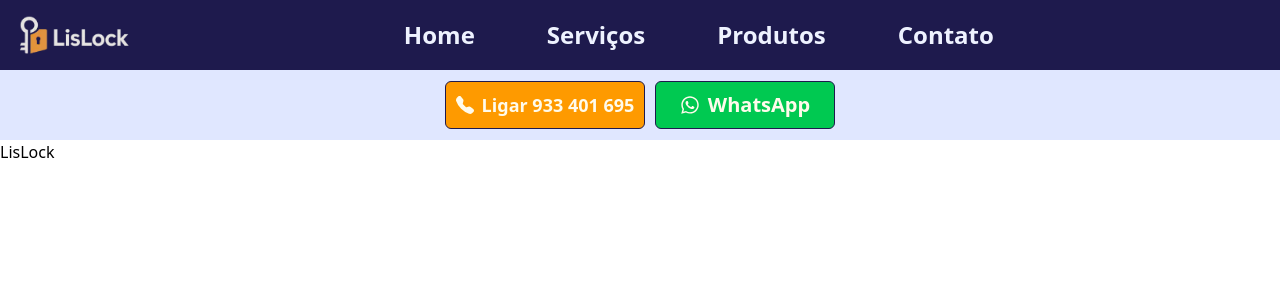
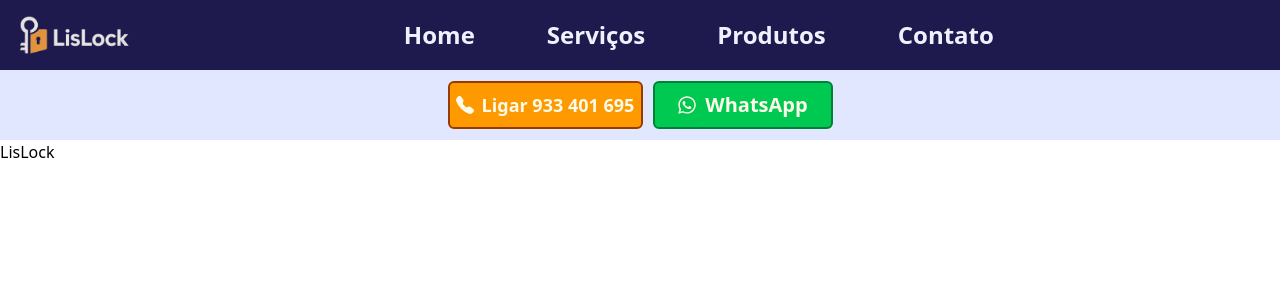
Before and after one commit to alvarocesar010/LisLock, a Next.js app: page / in a window 1280 px wide. Shown: the top 300 px of the page. Built offline with nearby package versions, Linux system fonts and the light colour scheme.

Commit message:
style: apply styles in buttons and logo

```diff
--- a/src/app/layout.tsx
+++ b/src/app/layout.tsx
@@ -1,6 +1,6 @@
 import type { Metadata } from "next";
 import "./globals.css";
-import NavBar from "@/components/Header";
+import NavBar from "@/components/NavBar";
 
 export const metadata: Metadata = {
   title: "Create Next App",
--- a/src/components/Header/index.tsx
+++ b/src/components/NavBar/index.tsx
@@ -21,22 +21,22 @@ const NavBar = () => {
   ];
 
   return (
-    <nav className="h-[140px] fixed w-full">
+    <nav className="h-[140px] fixed w-full z-50">
       <div
         className=" bg-indigo-950 h-[70px]
       flex flex-row items-center
       place-content-between
-      md:place-content-start
-
+      md:place-content-start border-b-0
       px-4"
       >
         {/* Logomarca */}
-        <Link href="/">
+        <Link href="/" className="overflow-hidden">
           <Image
             src="/images/logoMarca_noBack.webp"
             alt="LisLock"
             width={130}
             height={70}
+            className="hover:scale-105 transition object-cover object-center"
           />
         </Link>
 
@@ -52,7 +52,7 @@ const NavBar = () => {
         {/* Menu pages  @media width < 768px*/}
         <button
           onClick={handleDropbox}
-          className="block md:hidden"
+          className="block md:hidden cursor-pointer"
           aria-label="Toggle menu"
         >
           <LuMenu className="text-indigo-50 text-6xl" />
@@ -78,14 +78,22 @@ const NavBar = () => {
       {/* Cellphone contact */}
       <div className="h-[70px] bg-indigo-100 flex flex-row items-center justify-center gap-2.5">
         <Link
-          className="h-12 bg-amber-500 text-lg text-amber-50 w-[200px] flex items-center justify-center gap-2 rounded-md font-extrabold border-1 border-indigo-950 "
+          className="h-12 bg-amber-500 w-[195px]
+         text-lg text-amber-50 font-extrabold
+         flex items-center justify-center gap-2
+         rounded-md
+         border-2 border-amber-800 hover:border-amber-700 hover:border-2 hover:scale-105 transition"
           href="/contact?type=Ligar"
         >
           <BsTelephoneFill /> Ligar 933 401 695
         </Link>
         {/* WhatsApp contact */}
         <Link
-          className="bg-green-500 text-xl text-amber-50 w-[180px] h-12 flex items-center justify-center gap-2 border-1 border-indigo-950 rounded-md font-extrabold"
+          className="
+          w-[180px] h-12
+          bg-green-500 text-xl text-amber-50  font-extrabold
+          flex items-center justify-center gap-2
+          border-2 border-green-700 rounded-md hover:scale-105 hover:border-green-900 transition"
           href="/contact?type=WhatsApp"
         >
           <FaWhatsapp /> WhatsApp
```
